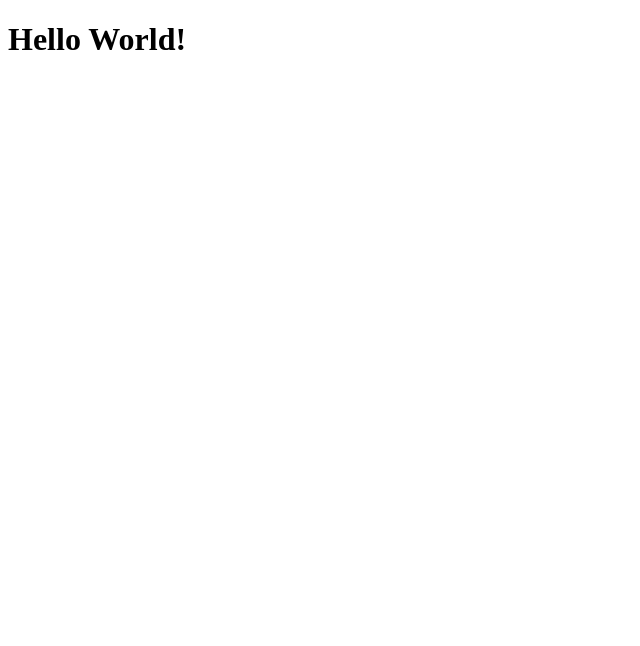
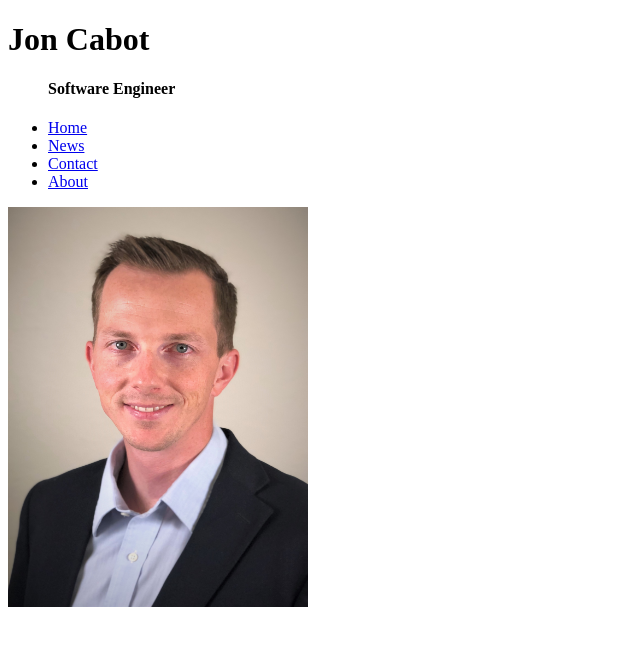
Before and after one commit to jcabot01/personal-website-for-prework, a plain HTML site: page index.html in a window 1280 px wide. Shown: the whole page, without its empty margins (0-640 px from the left). Drawn offline with Linux system fonts and the light colour scheme.

Commit message:
html file

```diff
--- a/index.html
+++ b/index.html
@@ -1,10 +1,30 @@
 <!DOCTYPE html>
 <html lang="en">
   <head>
+    <meta name="viewport" content="width=device-width, initial-scale=1">
+    <link rel="preconnect" href="https://fonts.googleapis.com">
+    <link rel="preconnect" href="https://fonts.gstatic.com" crossorigin>
+    <link href="https://fonts.googleapis.com/css2?family=Arvo&display=swap" rel="stylesheet">
+    <link rel="preconnect" href="https://fonts.googleapis.com">
+    <link rel="preconnect" href="https://fonts.gstatic.com" crossorigin>
+    <link href="https://fonts.googleapis.com/css2?family=Arvo&family=Open+Sans:wght@800&display=swap" rel="stylesheet">
     <link rel="stylesheet" href="style.css" />
       <title>Jon Cabot: Flex Software Engineering Student</title>
   </head>
   <body>
-      <h1>Hello World!</h1>
+    <div style="docs/assets/Peach Graphic Designer Portfolio Website (2).png">
+
+    <h1>Jon Cabot</h1>
+      <nav class="pages">
+        <ul>
+          <h4>Software Engineer</h4>
+          <li class="home"><a href="default.asp">Home</a></li>
+          <li><a href="news.asp">News</a></li>
+          <li><a href="contact.asp">Contact</a></li>
+          <li><a href="about.asp">About</a></li>
+        </ul>
+      </nav>
+      <img class="pic" src="docs/assets/Jon Cabot.jpg" width= "300" height="400">
+    </div>
   </body>
 </html>
```
